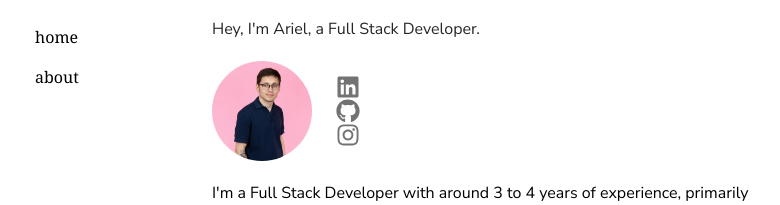
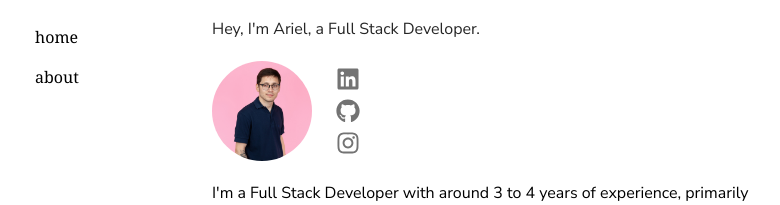
Before and after one commit to abrigoni/abrigoni.io, a Next.js app: page / in a window 1280 px wide. Shown: the part 167-372 px from the top of the page, without its empty margins (34-814 px from the left). Built offline with nearby package versions, Linux system fonts and the light colour scheme.

Commit message:
fix: flex-col on social media

```diff
--- a/src/app/page.tsx
+++ b/src/app/page.tsx
@@ -18,7 +18,7 @@ export default function Home() {
           width={100}
           priority
         />
-        <div className="ml-6 space-y-2 text-neutral-500 dark:text-neutral-400">
+        <div className="ml-6 space-y-2 text-neutral-500 dark:text-neutral-400 flex flex-col">
           <a href="https://www.linkedin.com/in/brian-rigoni" target="_blank" rel="noopener noreferrer">
             <FaLinkedin size={24} />
           </a>
```
